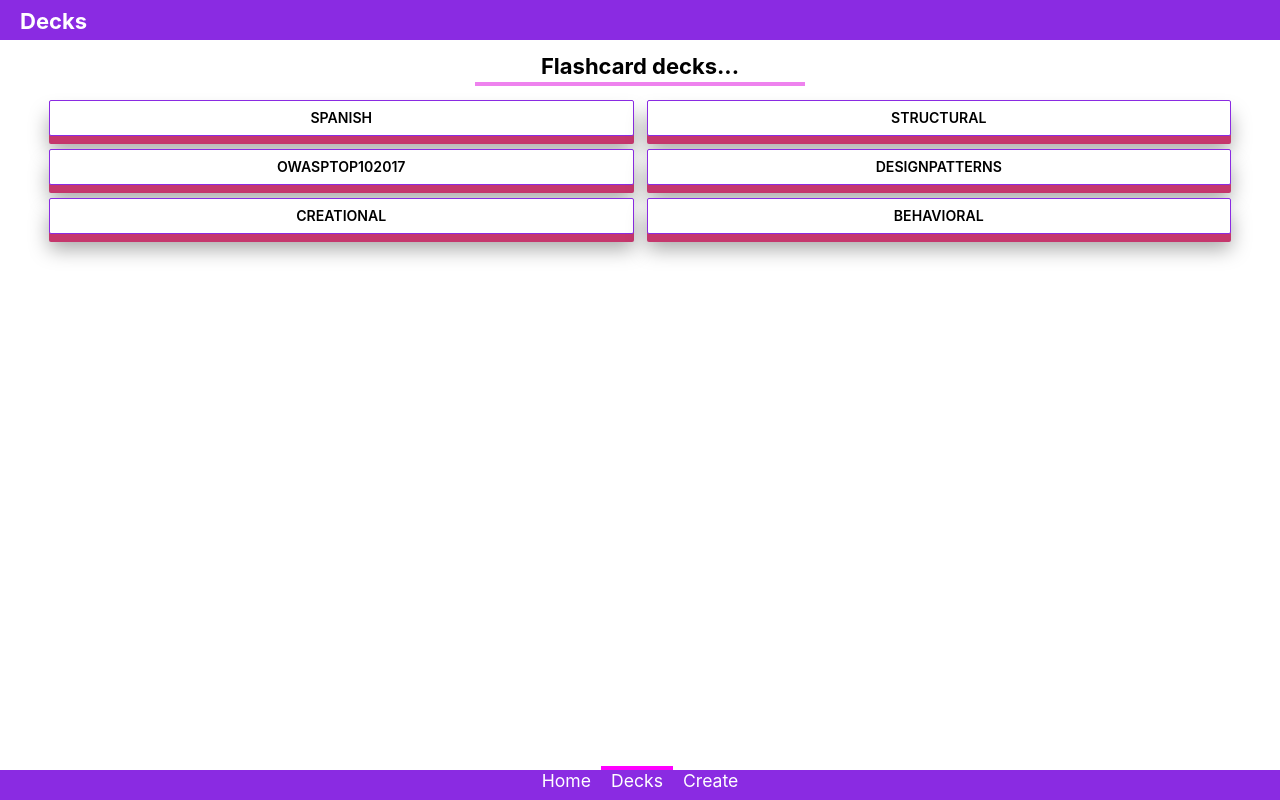
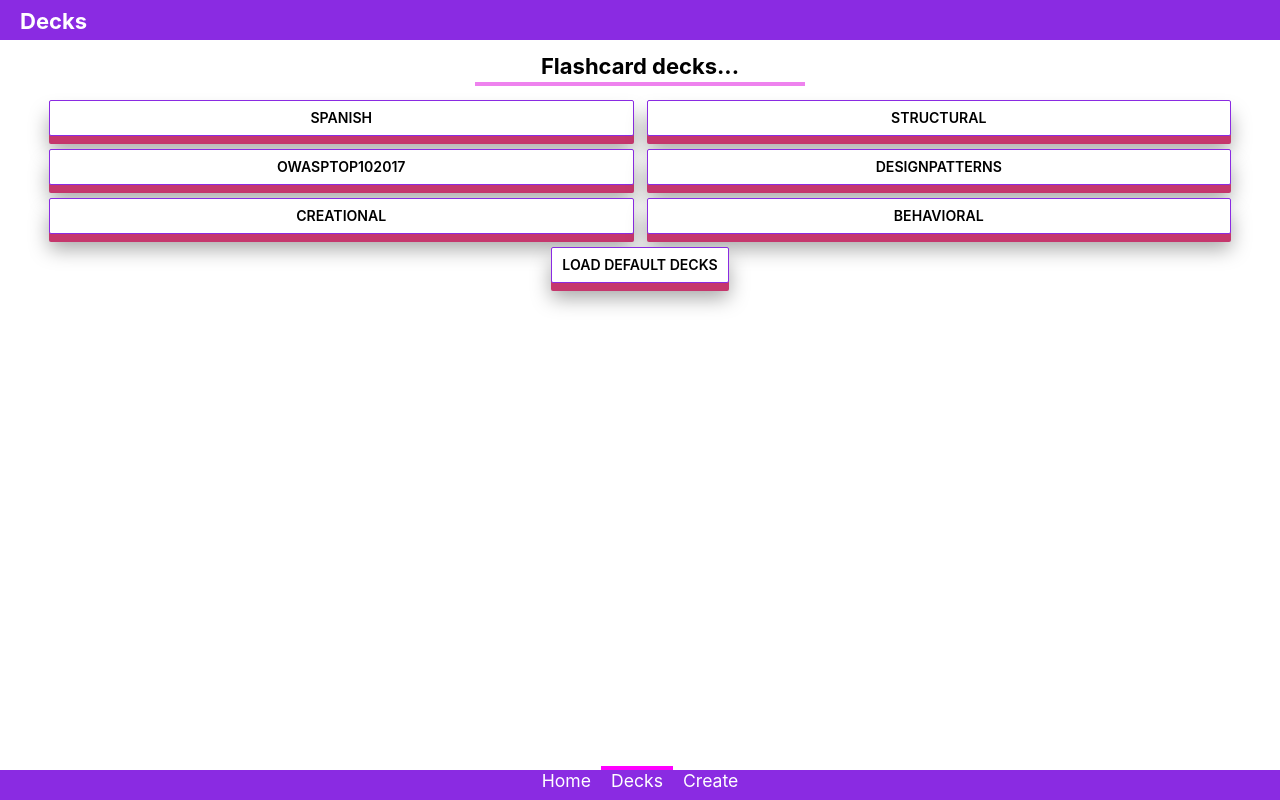
Before and after one commit to Web-Dev-Collaborative/flashcards, a React (Create React App) app: page /decks in a window 1280 px wide. Built offline with nearby package versions, Linux system fonts and the light colour scheme.

Commit message:
Finished Delete Deck function: now removes the deck from application state. Added a button to restore default decks on the Decks route; this button will pull from the imported decks file (to restore decks that were deleted).

```diff
--- a/src/App.css
+++ b/src/App.css
@@ -216,6 +216,11 @@ a.deck-selector-link {
   padding: 20px;
 }
 
+/* Deck styles */
+.load-default-decks-button {
+  font-size: 80%;
+}
+
 /* Review styles */
 .review-container {
   grid-template-columns: 1fr 12fr 1fr;
--- a/src/App.js
+++ b/src/App.js
@@ -19,35 +19,49 @@ class App extends React.Component {
       isLoading: true,
       ...props
     }
+    this.saveDeckChanges = this.saveDeckChanges.bind(this)
   }
 
-  saveDeckChanges = (args) => {
-    console.log('Save clicked')
-    console.log('this.state:',args)
-    // TODO ask if they want to overwrite or save as a new deck name
-    console.dir(args.target)
+  // Save deck state to localStorage
+  saveDeckChanges = () => {
+    console.log('Saving decks to local storage')
+    localStorage.setItem('usarneme_flashy', JSON.stringify(this.state))
   }
 
   // Delete deck confirmation is handled by the button that passes the
   // command up the prop chain to this App class which controls the state
   deleteDeck = (deckName) => {
     console.log('deleteDeck named: ',deckName)
-    // TODO delete the actual deck
-
+    // remove the deck from state
+    this.setState({
+      // filter and only return decks that do not match the provided deckName
+      decks: _.pickBy(this.state.decks, (cards, deck) => {
+        if (deck !== deckName) {
+          return deck
+        }
+      })
+    })
     // and redirect to the decks page
-    console.log('redirection to /decks')
+    console.log('Deletion complete. Redirecting to /decks')
     this.props.history.push('/decks')
   }
 
-  componentDidMount() {
-    console.log('CDM start')
+  // Load the default decks provided with the application
+  // @param ignoreLocalStorage : boolean if localStorage should be checked or not
+  loadDefaultDecks = (ignoreLocalStorage) => {
+    console.log('loading default decks')
     this.setState({ isLoading: true })
+
+    if (ignoreLocalStorage === undefined) {
+      console.log('ignoreLocalStorage passed as undefined, setting to false (do not ignore/ie check localStorage)')
+      ignoreLocalStorage = false
+    }
 
     // Restore flashcard set from localStorage if available
     const localStorageRef = localStorage.getItem('usarneme_flashy')
 
     // Ensure it's not just passing an empty object {}
-    if(localStorageRef && _.isEmpty(localStorageRef) !== true) {
+    if (!ignoreLocalStorage && localStorageRef && _.isEmpty(localStorageRef) !== true) {
       console.log('Local storage loaded.')
       console.dir(JSON.parse(localStorageRef))
 
@@ -77,11 +91,10 @@ class App extends React.Component {
     }
   }
 
-  componentDidUpdate = () => {
-    console.log('CDU saving to localStore')
-    console.dir(this.state)
-    // when the component updates, save to localStorage
-    localStorage.setItem('usarneme_flashy', JSON.stringify(this.state))
+  componentDidMount() {
+    console.log('CDM start')
+    this.loadDefaultDecks()
+    console.log('CDM end')
   }
 
   render() {
@@ -91,11 +104,14 @@ class App extends React.Component {
     // don't render while state is being loaded via componentDidMount
     if (this.state.isLoading) return ''
 
+    // After loading... save deck state to localStorage
+    this.saveDeckChanges()
+
     return (
       <div>
         <Switch>
           <Route exact path="/" render={() => <Home decks={this.state.decks} />} />
-          <Route exact path="/decks" render={() => <Decks decks={this.state.decks} />} />
+          <Route exact path="/decks" render={() => <Decks decks={this.state.decks} loadDefaultDecks={this.loadDefaultDecks} />} />
           <Route path="/decks/:deckName" render={() =>
             <DeckHome
               decks={this.state.decks}
@@ -121,4 +137,6 @@ class App extends React.Component {
   }
 }
 
+// withRoute HOC allows access to the route data in this.props. Utilized in:
+  // deleteDeck function for redirecting after deleting a deck (no sense in rendering EditDeck with no deck selected)
 export default withRouter(App)
--- a/src/routes/Decks.js
+++ b/src/routes/Decks.js
@@ -18,12 +18,14 @@ const Decks = (props) => (
       <div className="grid grid-2">
         { Object.keys(props.decks).map((deckName, index) => <Link key={index} to={`/decks/${deckName}`} className="button" >{deckName}</Link> )}
       </div>
+      <button className="load-default-decks-button" onClick={() => props.loadDefaultDecks(true)}>Load Default Decks</button>
     </main>
   </div>
 )
 
 Decks.propTypes = {
-  decks: PropTypes.object.isRequired
+  decks: PropTypes.object.isRequired,
+  loadDefaultDecks: PropTypes.func
 }
 
 export default Decks
```
